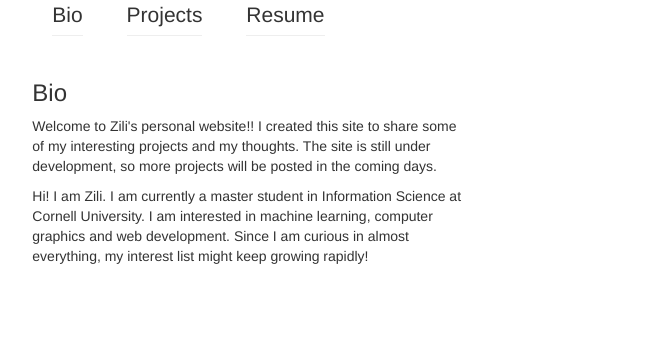
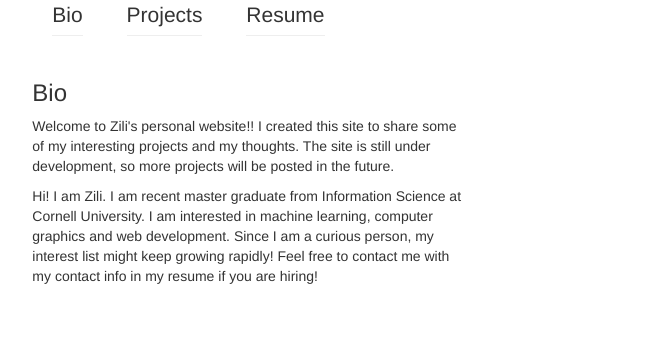
Before and after one commit to zxiang77/personalsite, a plain HTML site: page index.html in a window 1280 px wide. Shown: the top 347 px of the page, 171-843 px from the left. Drawn offline with nearby package versions, Linux system fonts and the light colour scheme; some packages are replaced by stand-ins of ours; grey boxes are pictures that could not be loaded.

Commit message:
some update in welcome page

```diff
--- a/index.html
+++ b/index.html
@@ -59,8 +59,8 @@
                         <h3>Bio</h3>
                         <img id="profileImage" src="img/profile.jpg" />
                         <div id="profileDisc">
-                            <p>Welcome to Zili's personal website!! I created this site to share some of my interesting projects and my thoughts. The site is still under development, so more projects will be posted in the coming days.</p>
-                            <p>Hi! I am Zili. I am currently a master student in Information Science at Cornell University. I am interested in machine learning, computer graphics and web development. Since I am curious in almost everything, my interest list might keep growing rapidly! </p>
+                            <p>Welcome to Zili's personal website!! I created this site to share some of my interesting projects and my thoughts. The site is still under development, so more projects will be posted in the future.</p>
+                            <p>Hi! I am Zili. I am recent master graduate from Information Science at Cornell University. I am interested in machine learning, computer graphics and web development. Since I am a curious person, my interest list might keep growing rapidly! Feel free to contact me with my contact info in my resume if you are hiring!</p>
                         </div>
                         <div class="clear-both"></div>
                     </div>
```
